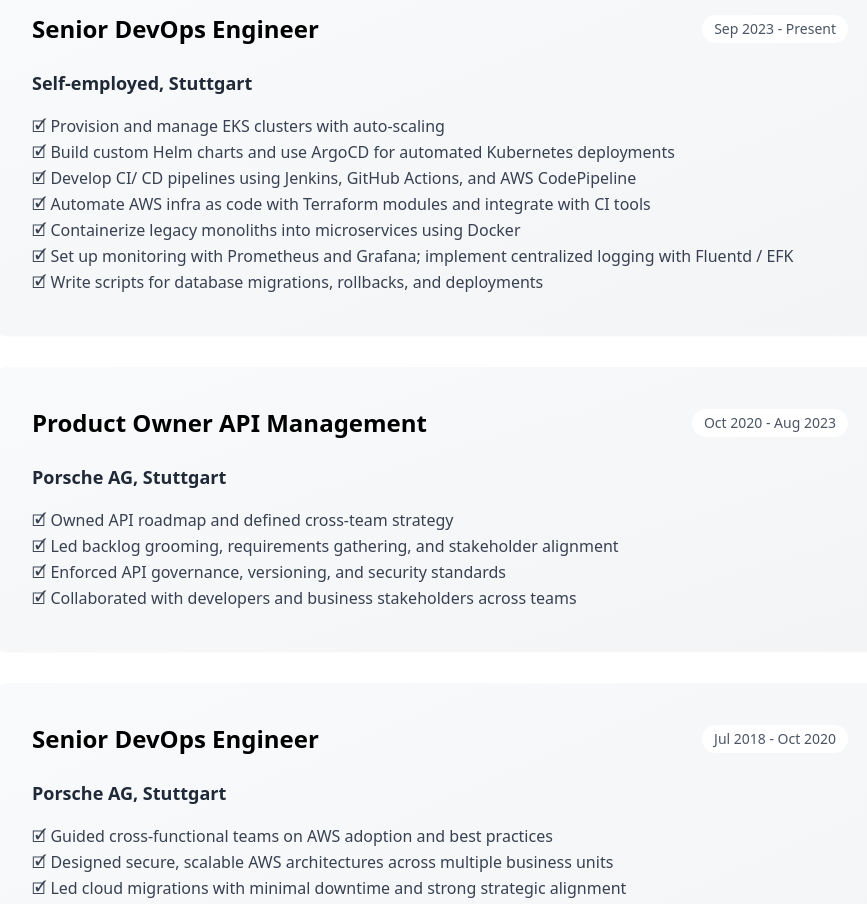
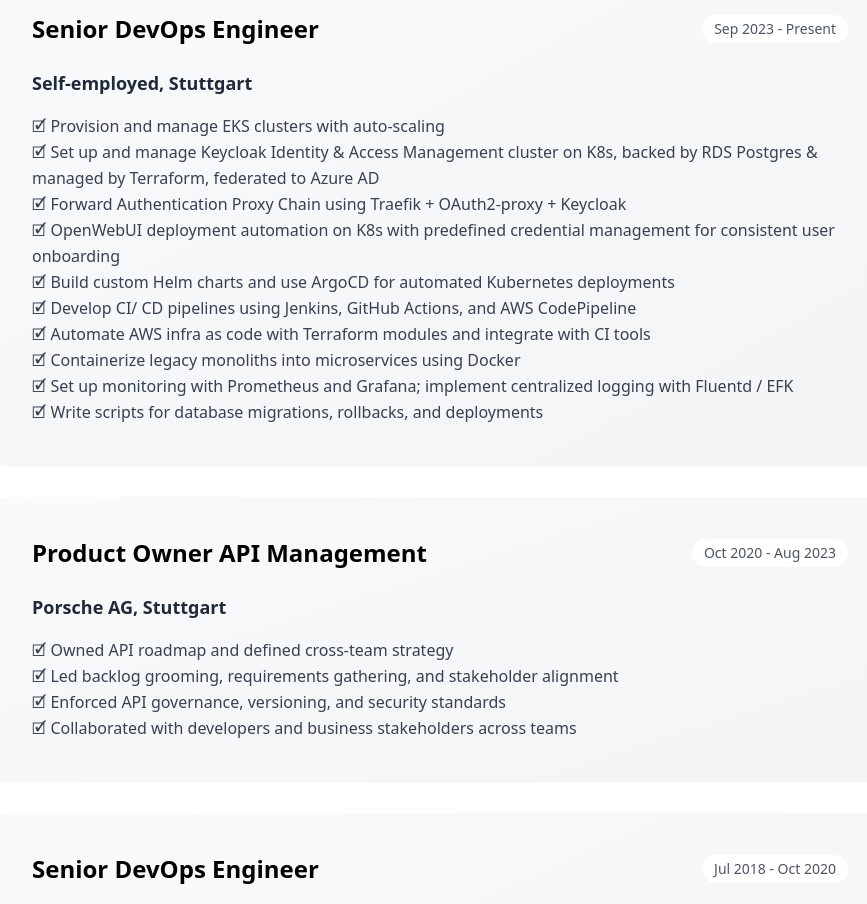
Before and after one commit to arvinep/arvinep.github.io, a React (Vite) app: page / in a window 1280 px wide. Shown: the part 2380-3284 px from the top of the page, without its empty margins (200-1067 px from the left). Built offline with nearby package versions, Linux system fonts and the light colour scheme.

Commit message:
Update ExperienceSection.tsx

```diff
--- a/src/components/ExperienceSection.tsx
+++ b/src/components/ExperienceSection.tsx
@@ -9,6 +9,9 @@
       period: 'Sep 2023 - Present',
       description: [
         "🗹 Provision and manage EKS clusters with auto-scaling",
+        "🗹 Set up and manage Keycloak Identity & Access Management cluster on K8s, backed by RDS Postgres & managed by Terraform, federated to Azure AD",
+        "🗹 Forward Authentication Proxy Chain using Traefik + OAuth2-proxy + Keycloak",
+        "🗹 OpenWebUI deployment automation on K8s with predefined credential management for consistent user onboarding",
         "🗹 Build custom Helm charts and use ArgoCD for automated Kubernetes deployments",
         "🗹 Develop CI/ CD pipelines using Jenkins, GitHub Actions, and AWS CodePipeline",
         "🗹 Automate AWS infra as code with Terraform modules and integrate with CI tools",
```
